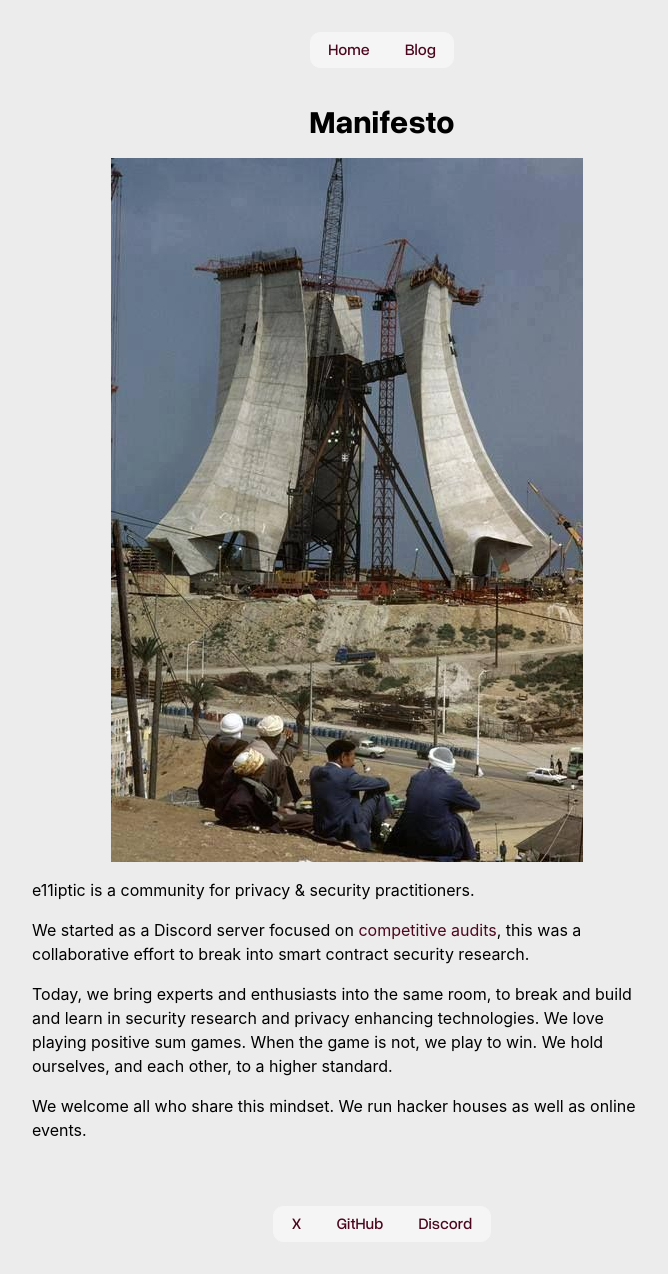
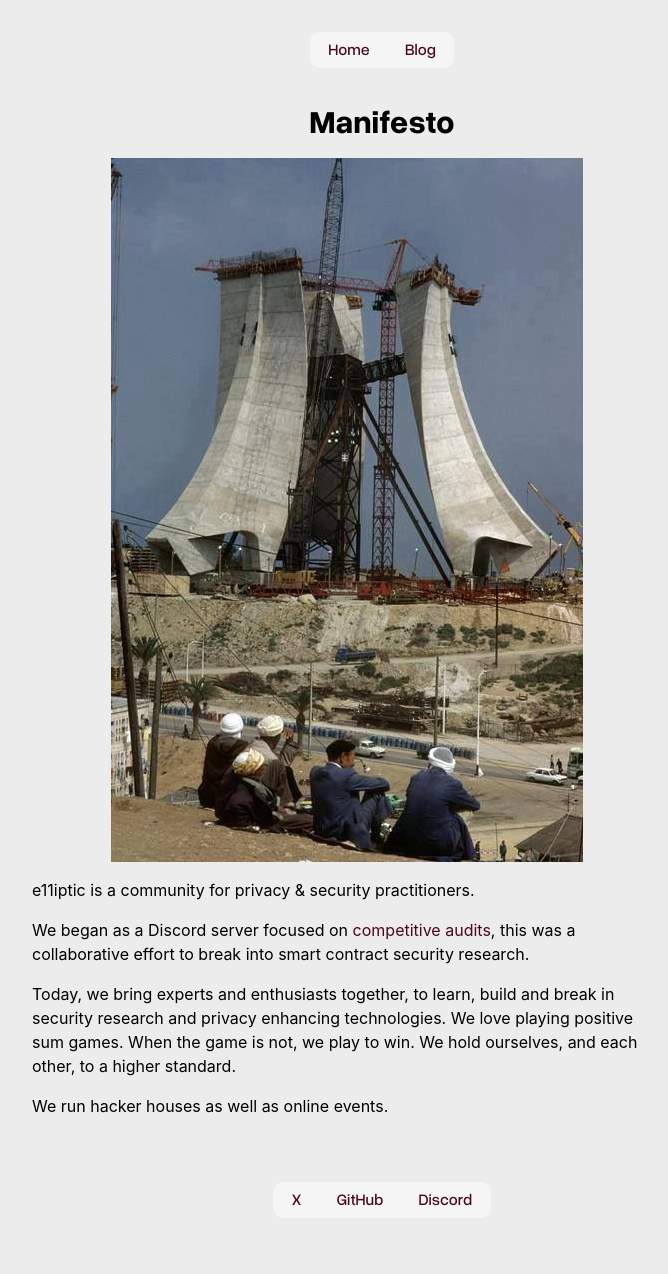
Before and after one commit to e11iptic/e11iptic.github.io, a Jekyll site: the page built from _posts/2025-11-02-Manifesto.md, in a window 1280 px wide. Shown: the whole page, without its empty margins (258-926 px from the left). Built offline with Jekyll 4.4.1, drawn with Linux system fonts in a browser that asks for light colours; some web fonts are replaced; after the commit the page ends 1250 px from its top, so only the background shows below that.

Commit message:
Update manifesto

```diff
--- a/_posts/2025-11-02-Manifesto.md
+++ b/_posts/2025-11-02-Manifesto.md
@@ -8,8 +8,8 @@ date: 2025-11-02
 
 e11iptic is a community for privacy & security practitioners.
 
-We started as a Discord server focused on [competitive audits](https://support.cyfrin.io/en/articles/10059182-what-is-a-competitive-audit), this was a collaborative effort to break into smart contract security research.
+We began as a Discord server focused on [competitive audits](https://support.cyfrin.io/en/articles/10059182-what-is-a-competitive-audit), this was a collaborative effort to break into smart contract security research.
 
-Today, we bring experts and enthusiasts into the same room, to break and build and learn in security research and privacy enhancing technologies. We love playing positive sum games. When the game is not, we play to win. We hold ourselves, and each other, to a higher standard.
+Today, we bring experts and enthusiasts together, to learn, build and break in security research and privacy enhancing technologies. We love playing positive sum games. When the game is not, we play to win. We hold ourselves, and each other, to a higher standard.
 
-We welcome all who share this mindset. We run hacker houses as well as online events.
+We run hacker houses as well as online events.
```
